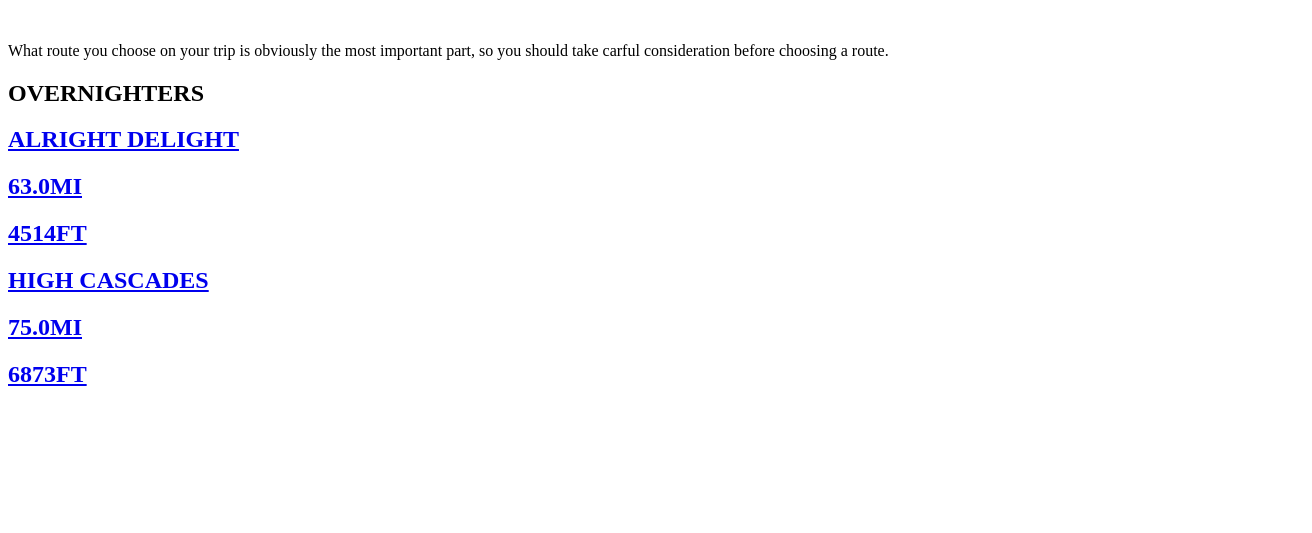
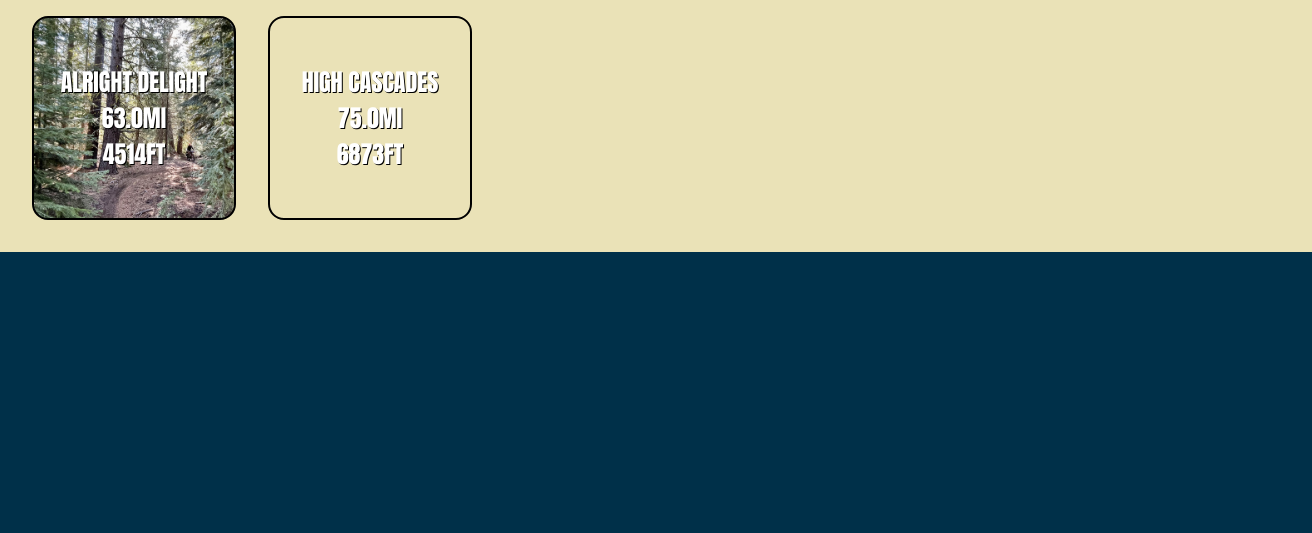
Before and after one commit to Th3Catalyst/bikepacking, a plain HTML site: page Routes.html in a window 1280 px wide. Shown: the part 267-800 px from the top of the page, 1312 px wide, since content can reach past the window. Drawn offline with Linux system fonts and the light colour scheme; files whose address does not match are found by name.

Commit message:
Update Routes.html

```diff
--- a/Routes.html
+++ b/Routes.html
@@ -9,7 +9,7 @@
   <title>Bikepacking</title>
   <link rel=" icon" type="image/x-icon" href="./B.jpg">
   <!-- links to style.css-->
-  <link href="styles.css" rel="stylesheet" type="text/css" />
+  <link href="style.css" rel="stylesheet" type="text/css" />
 </head>
 
 <body>
```
